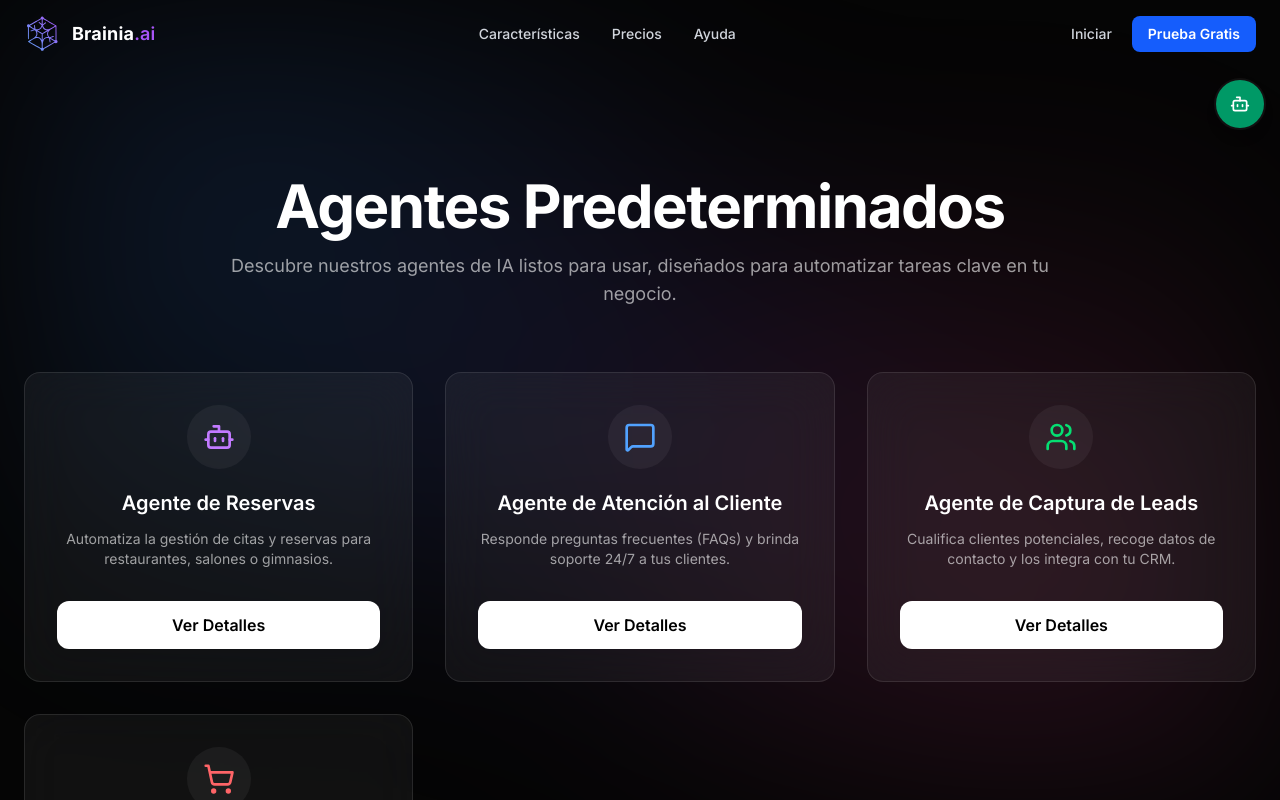
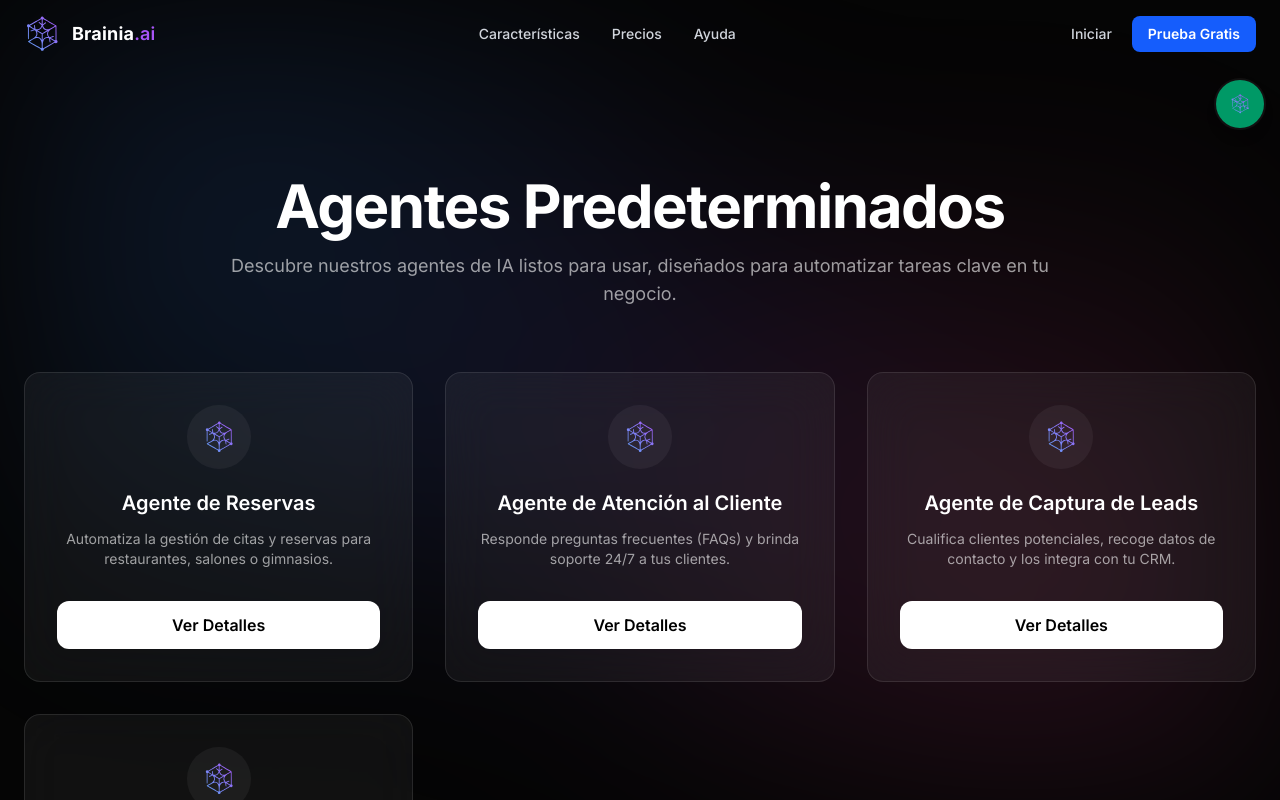
Before and after one commit to Mifonsecaa/Agenty-, a Next.js app: page /agents/default in a window 1280 px wide. Shown: the top 800 px of the page. Built offline with nearby package versions, Linux system fonts and the light colour scheme; no server answers.

Commit message:
Changing generic icons

```diff
--- a/app/agents/default/page.tsx
+++ b/app/agents/default/page.tsx
@@ -1,34 +1,34 @@
 import React from 'react';
 import Link from 'next/link';
-import { Bot, MessageSquare, ShoppingCart, Users } from 'lucide-react';
+import BrandMark from '@/components/BrandMark';
 
 const predefinedAgents = [
   {
     id: 'reservas',
     name: 'Agente de Reservas',
     description: 'Automatiza la gestión de citas y reservas para restaurantes, salones o gimnasios.',
-    icon: <Bot className="w-8 h-8 text-purple-400" />,
+    icon: <BrandMark className="w-8 h-8" />,
     link: '/agents/reservations',
   },
   {
     id: 'atencion_cliente',
     name: 'Agente de Atención al Cliente',
     description: 'Responde preguntas frecuentes (FAQs) y brinda soporte 24/7 a tus clientes.',
-    icon: <MessageSquare className="w-8 h-8 text-blue-400" />,
+    icon: <BrandMark className="w-8 h-8" />,
     link: '/agents/customer-support',
   },
   {
     id: 'captura_leads',
     name: 'Agente de Captura de Leads',
     description: 'Cualifica clientes potenciales, recoge datos de contacto y los integra con tu CRM.',
-    icon: <Users className="w-8 h-8 text-green-400" />,
+    icon: <BrandMark className="w-8 h-8" />,
     link: '/agents/lead-capture',
   },
   {
     id: 'ventas',
     name: 'Agente de Ventas',
     description: 'Asiste en el proceso de compra, ofrece recomendaciones y cierra ventas automáticamente.',
-    icon: <ShoppingCart className="w-8 h-8 text-red-400" />,
+    icon: <BrandMark className="w-8 h-8" />,
     link: '/agents/sales',
   },
 ];
--- a/components/PlaygroundPanel.tsx
+++ b/components/PlaygroundPanel.tsx
@@ -3,7 +3,7 @@ import React from 'react';
 import PlaygroundUI from './ui/PlaygroundUI';
 import { usePlayground } from './PlaygroundContext';
 import i18n from './ui/i18n';
-import { Bot } from 'lucide-react';
+import BrandMark from '@/components/BrandMark';
 
 export default function PlaygroundPanel() {
   const { isOpen, open } = usePlayground();
@@ -17,7 +17,7 @@ export default function PlaygroundPanel() {
           title={i18n.openButton}
           className="fixed z-50 right-4 bottom-4 lg:bottom-auto lg:top-20 bg-emerald-600 hover:bg-emerald-500 text-white w-12 h-12 rounded-full shadow-lg flex items-center justify-center ring-2 ring-white/5"
         >
-          <Bot className="w-5 h-5" />
+          <BrandMark className="w-5 h-5" />
         </button>
       )}
 
--- a/components/onboarding/MagicBox.tsx
+++ b/components/onboarding/MagicBox.tsx
@@ -1,7 +1,8 @@
 "use client";
-import { Plus, Mic, ArrowUp, Sparkles, X, FileText, Image as ImageIcon, File, Loader2 } from "lucide-react";
+import { Plus, Mic, ArrowUp, X, FileText, Image as ImageIcon, File, Loader2 } from "lucide-react";
 import { useState, useRef, useEffect } from "react";
 import { toast } from "sonner";
+import BrandMark from "@/components/BrandMark";
 
 const PLACEHOLDER_PHRASES = [
     "Cuéntame sobre tu negocio para crear tu agente...",
@@ -357,7 +358,7 @@ export default function MagicBox({ onSubmit, isLoading }: MagicBoxProps) {
                 className={`absolute -right-3 -top-4 bg-linear-to-br from-indigo-500/80 to-purple-500/80 backdrop-blur-md p-2 rounded-xl border border-white/20 shadow-xl shadow-purple-500/20 hover:scale-110 active:scale-95 transition-all z-30 group/spark ${isImproving ? 'animate-pulse' : 'animate-float'}`}
                 title="Mejorar con IA"
             >
-                <Sparkles size={18} className={`text-white transition-all ${isImproving ? 'animate-spin' : 'group-hover/spark:rotate-12'}`} />
+                <BrandMark className={`w-[18px] h-[18px] transition-all ${isImproving ? 'animate-spin' : 'group-hover/spark:rotate-12'}`} />
                 {isImproving && (
                     <span className="absolute left-full ml-2 bg-black/80 text-white text-[10px] px-2 py-1 rounded-md border border-white/10 whitespace-nowrap">
                         Mejorando...
--- a/components/ui/PlaygroundUI.tsx
+++ b/components/ui/PlaygroundUI.tsx
@@ -1,9 +1,10 @@
 "use client";
 import React from 'react';
-import { Bot, Send, User, Trash2, X } from 'lucide-react';
+import { Send, User, Trash2, X } from 'lucide-react';
 import i18n from './i18n';
 import { usePlayground } from '@/components/PlaygroundContext';
 import { useBrainia } from '@/context/BrainiaContext';
+import BrandMark from '@/components/BrandMark';
 
 type Message = { role: string; text: string };
 
@@ -23,7 +24,7 @@ export default function PlaygroundUI() {
         <div className="flex items-center justify-between px-3 py-2 bg-[#111111] border-b border-white/10">
           <div className="flex items-center gap-3 min-w-0">
             <div className="w-8 h-8 rounded-full bg-linear-to-tr from-blue-500 to-purple-500 flex items-center justify-center shrink-0">
-              <Bot className="w-4 h-4 text-white" />
+              <BrandMark className="w-4 h-4" />
             </div>
             <div className="min-w-0">
               <p className="text-sm font-semibold truncate max-w-[160px]">{agentName ? (String(agentName).length > 24 ? `${String(agentName).slice(0,20)}...` : agentName) : 'Playground'}</p>
@@ -55,7 +56,7 @@ export default function PlaygroundUI() {
             <div key={i} className={`flex ${m.role === 'user' ? 'justify-end' : 'justify-start'}`}>
               <div className={`flex items-end gap-2 max-w-[85%] ${m.role === 'user' ? 'flex-row-reverse' : 'flex-row'}`}>
                 <div className={`w-6 h-6 rounded-full flex items-center justify-center shrink-0 ${m.role === 'user' ? 'bg-blue-600' : 'bg-linear-to-tr from-blue-500 to-purple-500'}`}>
-                  {m.role === 'user' ? <User className="w-3 h-3 text-white" /> : <Bot className="w-3 h-3 text-white" />}
+                  {m.role === 'user' ? <User className="w-3 h-3 text-white" /> : <BrandMark className="w-3 h-3" />}
                 </div>
                 <div className={`rounded-2xl px-4 py-2 text-sm shadow-sm ${m.role === 'user'
                     ? 'bg-blue-600 text-white rounded-br-none'
@@ -71,7 +72,7 @@ export default function PlaygroundUI() {
             <div className="flex justify-start">
               <div className="flex items-end gap-2 max-w-[85%] flex-row">
                 <div className="w-6 h-6 rounded-full bg-linear-to-tr from-blue-500 to-purple-500 flex items-center justify-center shrink-0">
-                  <Bot className="w-3 h-3 text-white" />
+                  <BrandMark className="w-3 h-3" />
                 </div>
                 <div className="bg-[#1a1a1a] border border-white/5 text-white/90 rounded-2xl rounded-bl-none px-4 py-3 flex gap-1">
                   <div className="w-1.5 h-1.5 bg-white/40 rounded-full animate-bounce [animation-delay:-0.3s]" />
```
